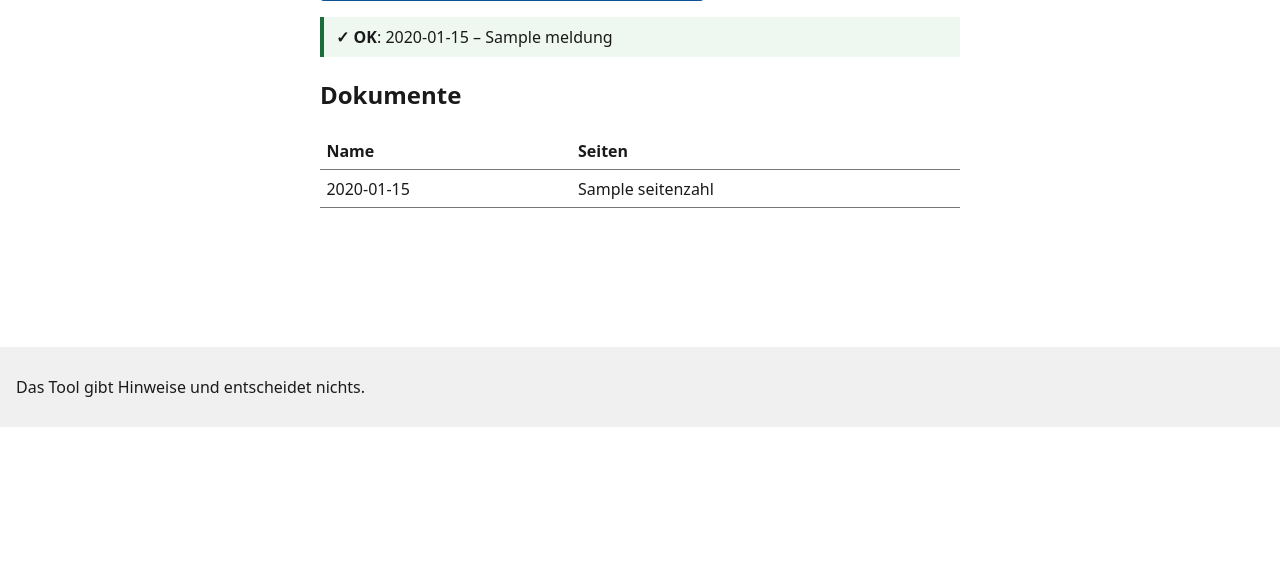
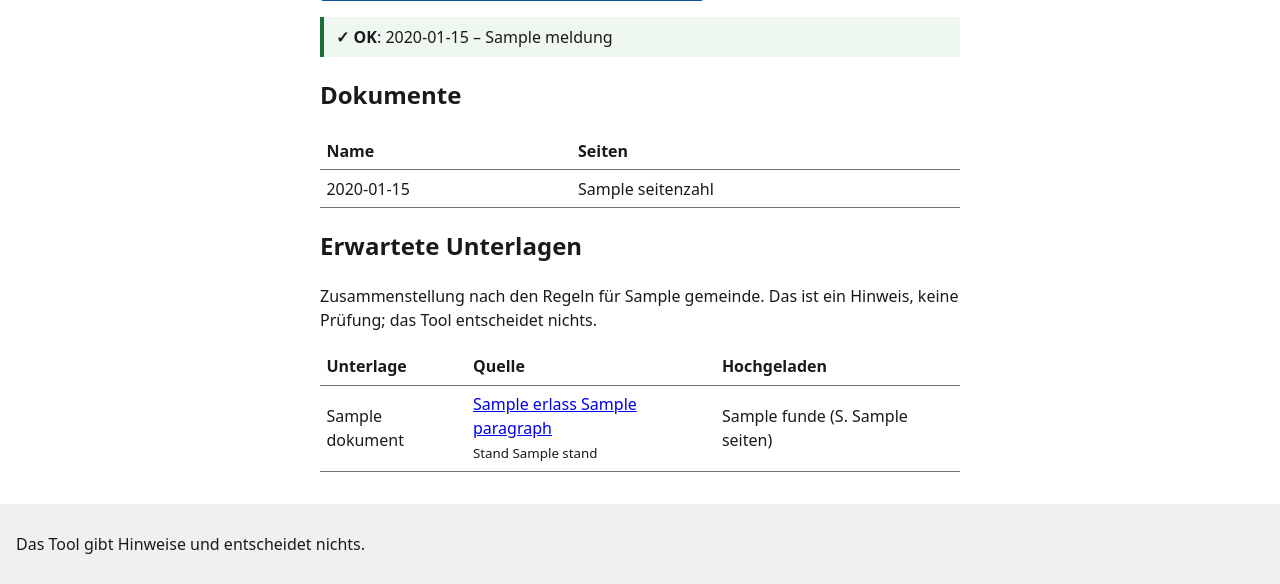
Before and after one commit to flawas/Planklar, a FastAPI app: template app/web/templates/dossier.html in a window 1280 px wide. Shown: the part 373-957 px from the top of the page. Before the commit the page ends 800 px from the top, so only its background shows below. Run offline with FastAPI, Linux system fonts and the light colour scheme; the template is opened without the code that fills it: most values are stand-ins (such as "Sample title", 1, 10 or a date in 2020); parts of the project's set-up code (start-up, migrations or seed data) failed here and were passed over.

Commit message:
feat(web): erwartete Unterlagen im Dossier mit Quelle und Verknüpfung zu Dokumenten (#28) (#121)
Co-authored-by: Claude Sonnet 5.5 <noreply@anthropic.com>

```diff
--- a/app/web/router.py
+++ b/app/web/router.py
@@ -21,7 +21,7 @@ from app.db.session import get_session
 from app.dossiers.scope import BueroScope, NotFoundError
 from app.dossiers.service import UploadError, basename, get_storage, upload_dokument
 from app.storage import Storage
-from app.web import csrf, vorhaben
+from app.web import csrf, unterlagen, vorhaben
 
 BASE_DIR = Path(__file__).parent
 templates = Jinja2Templates(directory=BASE_DIR / "templates")
@@ -157,12 +157,14 @@ def dossier_seite(
         dossier = scope.get_dossier(dossier_id)
     except NotFoundError:
         return _render(request, "nicht_gefunden.html", user=user, status_code=404)
+    dokumente = scope.list_dokumente(dossier.id)
     return _render(
         request,
         "dossier.html",
         user=user,
         dossier=dossier,
-        dokumente=scope.list_dokumente(dossier.id),
+        dokumente=dokumente,
+        unterlagen=unterlagen.unterlagen_zeilen(dossier, dokumente),
         ergebnisse=[],
     )
 
@@ -199,12 +201,14 @@ async def dossier_upload(
             ergebnisse.append(UploadErgebnis(name, True, f"Hochgeladen ({dok.seitenzahl} Seiten)."))
         except UploadError as exc:
             ergebnisse.append(UploadErgebnis(name, False, MSG_UPLOAD[exc.code]))
+    dokumente = scope.list_dokumente(dossier.id)
     return _render(
         request,
         "_dokumente.html",
         user=user,
         dossier=dossier,
-        dokumente=scope.list_dokumente(dossier.id),
+        dokumente=dokumente,
+        unterlagen=unterlagen.unterlagen_zeilen(dossier, dokumente),
         ergebnisse=ergebnisse,
     )
 
--- a/app/web/templates/_dokumente.html
+++ b/app/web/templates/_dokumente.html
@@ -21,3 +21,38 @@
 {% else %}
 <p>Noch keine Dokumente hochgeladen.</p>
 {% endif %}
+<h2>Erwartete Unterlagen</h2>
+<p>Zusammenstellung nach den Regeln für {{ dossier.gemeinde }}. Das ist ein Hinweis, keine Prüfung; das Tool entscheidet nichts.</p>
+{% if unterlagen is none %}
+<p>Für den Kanton {{ dossier.kanton.value }} sind noch keine Regeln hinterlegt.</p>
+{% elif unterlagen %}
+<table class="liste">
+  <caption class="nur-sr">Erwartete Unterlagen mit Quelle</caption>
+  <thead><tr><th scope="col">Unterlage</th><th scope="col">Quelle</th><th scope="col">Hochgeladen</th></tr></thead>
+  <tbody>
+    {% for z in unterlagen %}
+    <tr>
+      <td>
+        {{ z.unterlage.dokument }}
+        {% if z.unterlage.anwendbarkeit.value == "unbekannt" %}
+        <br><small>Je nach Angabe erforderlich (offen: {{ z.unterlage.fehlende_variablen | join(", ") }})</small>
+        {% endif %}
+      </td>
+      <td>
+        {% if z.unterlage.url %}<a href="{{ z.unterlage.url }}" rel="noopener noreferrer" target="_blank">{{ z.unterlage.erlass }} {{ z.unterlage.paragraph }}</a>{% else %}{{ z.unterlage.erlass }} {{ z.unterlage.paragraph }}{% endif %}
+        <br><small>Stand {{ z.unterlage.stand }}</small>
+      </td>
+      <td>
+        {% for name, seiten in z.funde %}
+        {{ name }} (S. {{ seiten | join(", ") }}){% if not loop.last %}<br>{% endif %}
+        {% else %}
+        –
+        {% endfor %}
+      </td>
+    </tr>
+    {% endfor %}
+  </tbody>
+</table>
+{% else %}
+<p>Für dieses Vorhaben sind keine Unterlagen hinterlegt.</p>
+{% endif %}
```
Also changed, not shown: app/web/unterlagen.py (added, +40 -0 lines), tests/web/test_upload.py (+41 -1 lines).
